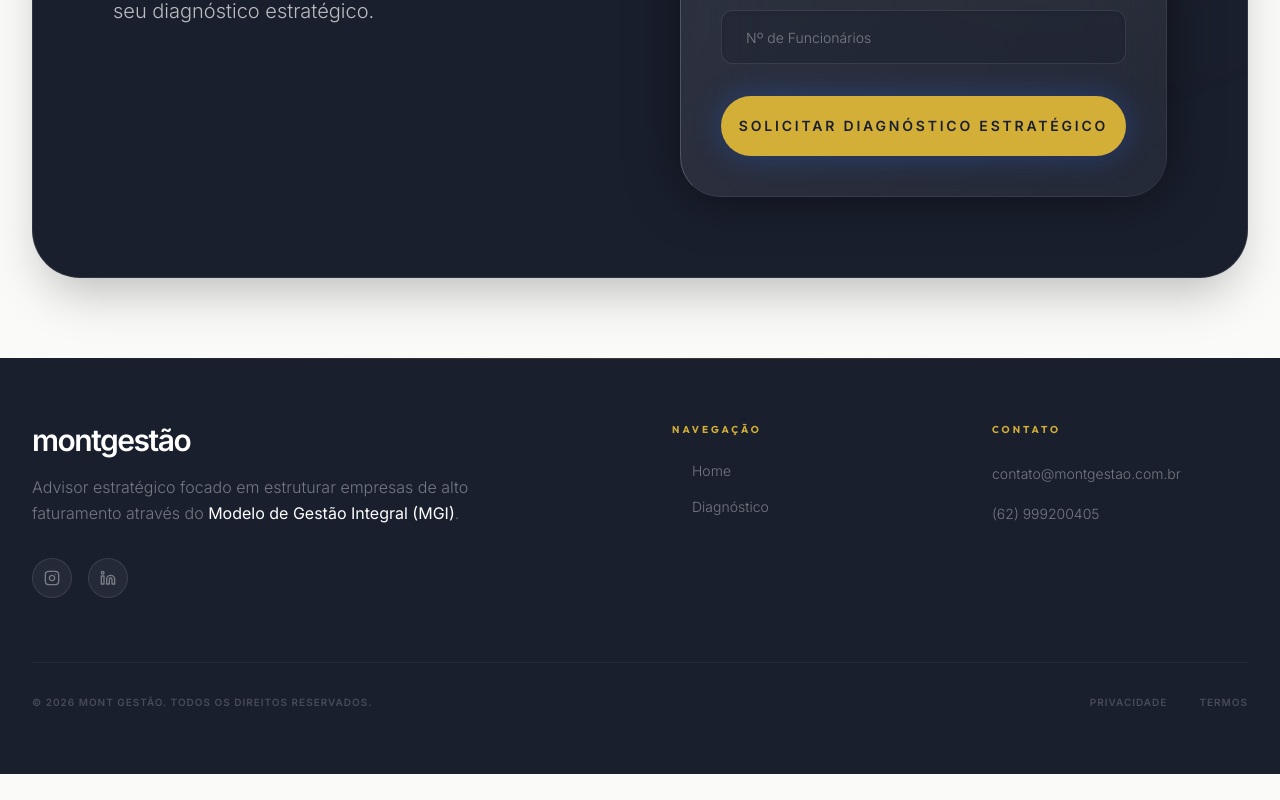
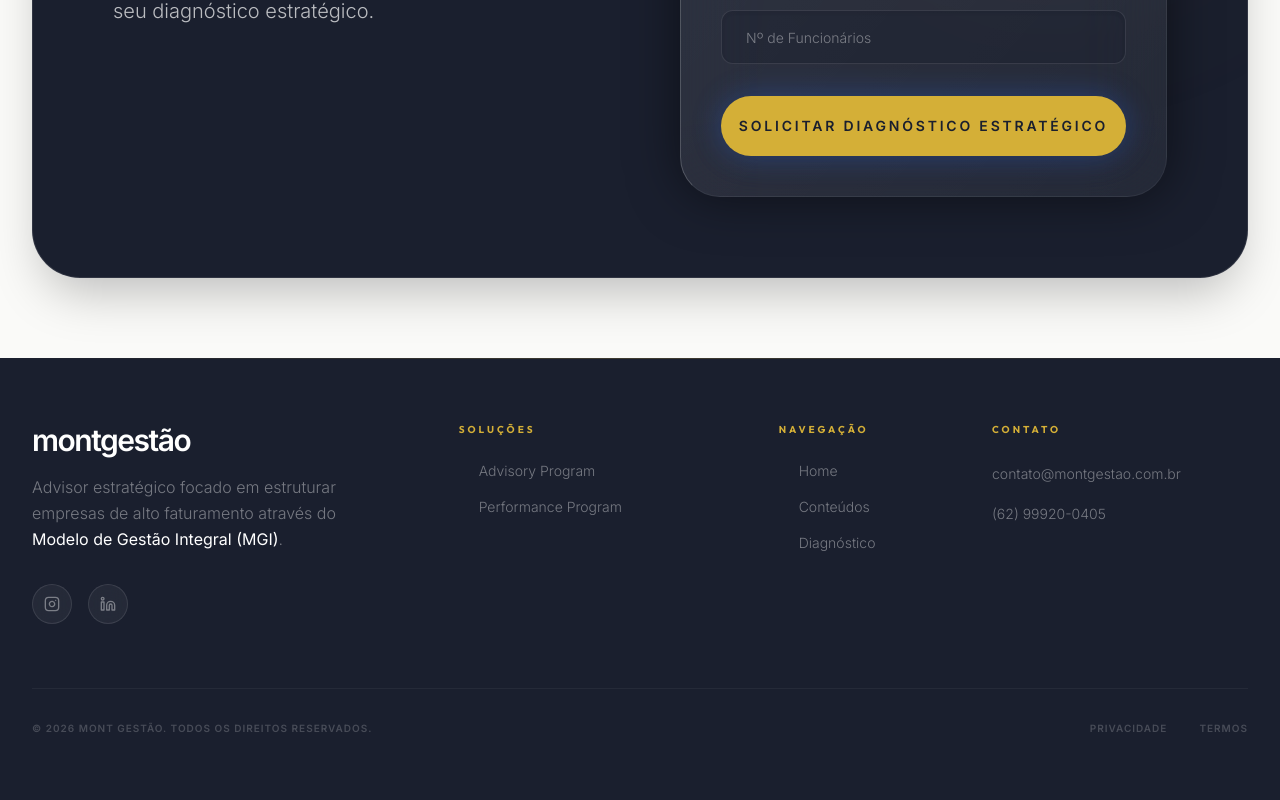
Before and after one commit to leandervenancio-source/site, a React (Vite) app: page / in a window 1280 px wide. Shown: the part 5639-6439 px from the top of the page. Before the commit the page ends 6413 px from the top, so only its background shows below. Built offline with nearby package versions, Linux system fonts and the light colour scheme; no server answers; a web font is replaced by a local one.

Commit message:
feat: improve footer layout and links including Solucoes and Conteudos

```diff
--- a/src/components/Footer.tsx
+++ b/src/components/Footer.tsx
@@ -8,7 +8,7 @@ export function Footer() {
 
       <div className="max-w-7xl mx-auto px-4 sm:px-6 lg:px-8 relative z-10">
         <div className="grid grid-cols-1 md:grid-cols-12 gap-12 lg:gap-16">
-          <div className="md:col-span-6">
+          <div className="md:col-span-4">
             <Link to="/" className="font-sans text-3xl font-black tracking-tighter lowercase text-branco mb-4 block hover:text-accent-premium transition-all duration-500">
               montgestão
             </Link>
@@ -28,9 +28,18 @@ export function Footer() {
           </div>
 
           <div className="md:col-span-3">
+            <h3 className="font-display text-[10px] font-bold tracking-[0.3em] uppercase mb-6 text-accent-premium">Soluções</h3>
+            <ul className="space-y-4">
+              <li><Link to="/advisory-program" className="text-branco/40 hover:text-accent-premium text-sm font-light transition-all duration-300 flex items-center gap-2 group"><ArrowRight className="w-3 h-3 opacity-0 group-hover:opacity-100 -translate-x-2 group-hover:translate-x-0 transition-all" /> Advisory Program</Link></li>
+              <li><Link to="/performance-program" className="text-branco/40 hover:text-accent-premium text-sm font-light transition-all duration-300 flex items-center gap-2 group"><ArrowRight className="w-3 h-3 opacity-0 group-hover:opacity-100 -translate-x-2 group-hover:translate-x-0 transition-all" /> Performance Program</Link></li>
+            </ul>
+          </div>
+
+          <div className="md:col-span-2">
             <h3 className="font-display text-[10px] font-bold tracking-[0.3em] uppercase mb-6 text-accent-premium">Navegação</h3>
             <ul className="space-y-4">
               <li><Link to="/" className="text-branco/40 hover:text-accent-premium text-sm font-light transition-all duration-300 flex items-center gap-2 group"><ArrowRight className="w-3 h-3 opacity-0 group-hover:opacity-100 -translate-x-2 group-hover:translate-x-0 transition-all" /> Home</Link></li>
+              <li><Link to="/materiais" className="text-branco/40 hover:text-accent-premium text-sm font-light transition-all duration-300 flex items-center gap-2 group"><ArrowRight className="w-3 h-3 opacity-0 group-hover:opacity-100 -translate-x-2 group-hover:translate-x-0 transition-all" /> Conteúdos</Link></li>
               <li><Link to="/diagnostico" className="text-branco/40 hover:text-accent-premium text-sm font-light transition-all duration-300 flex items-center gap-2 group"><ArrowRight className="w-3 h-3 opacity-0 group-hover:opacity-100 -translate-x-2 group-hover:translate-x-0 transition-all" /> Diagnóstico</Link></li>
             </ul>
           </div>
@@ -39,7 +48,7 @@ export function Footer() {
             <h3 className="font-display text-[10px] font-bold tracking-[0.3em] uppercase mb-6 text-accent-premium">Contato</h3>
             <ul className="space-y-4">
               <li><a href="mailto:contato@montgestao.com.br" className="text-branco/40 hover:text-accent-premium text-sm font-light transition-all duration-300 break-all">contato@montgestao.com.br</a></li>
-              <li><a href="https://wa.me/message/NRXMFPWG6DUZB1" target="_blank" rel="noopener noreferrer" className="text-branco/40 hover:text-accent-premium text-sm font-light transition-all duration-300">(62) 999200405</a></li>
+              <li><a href="https://wa.me/message/NRXMFPWG6DUZB1" target="_blank" rel="noopener noreferrer" className="text-branco/40 hover:text-accent-premium text-sm font-light transition-all duration-300">(62) 99920-0405</a></li>
             </ul>
           </div>
         </div>
```
